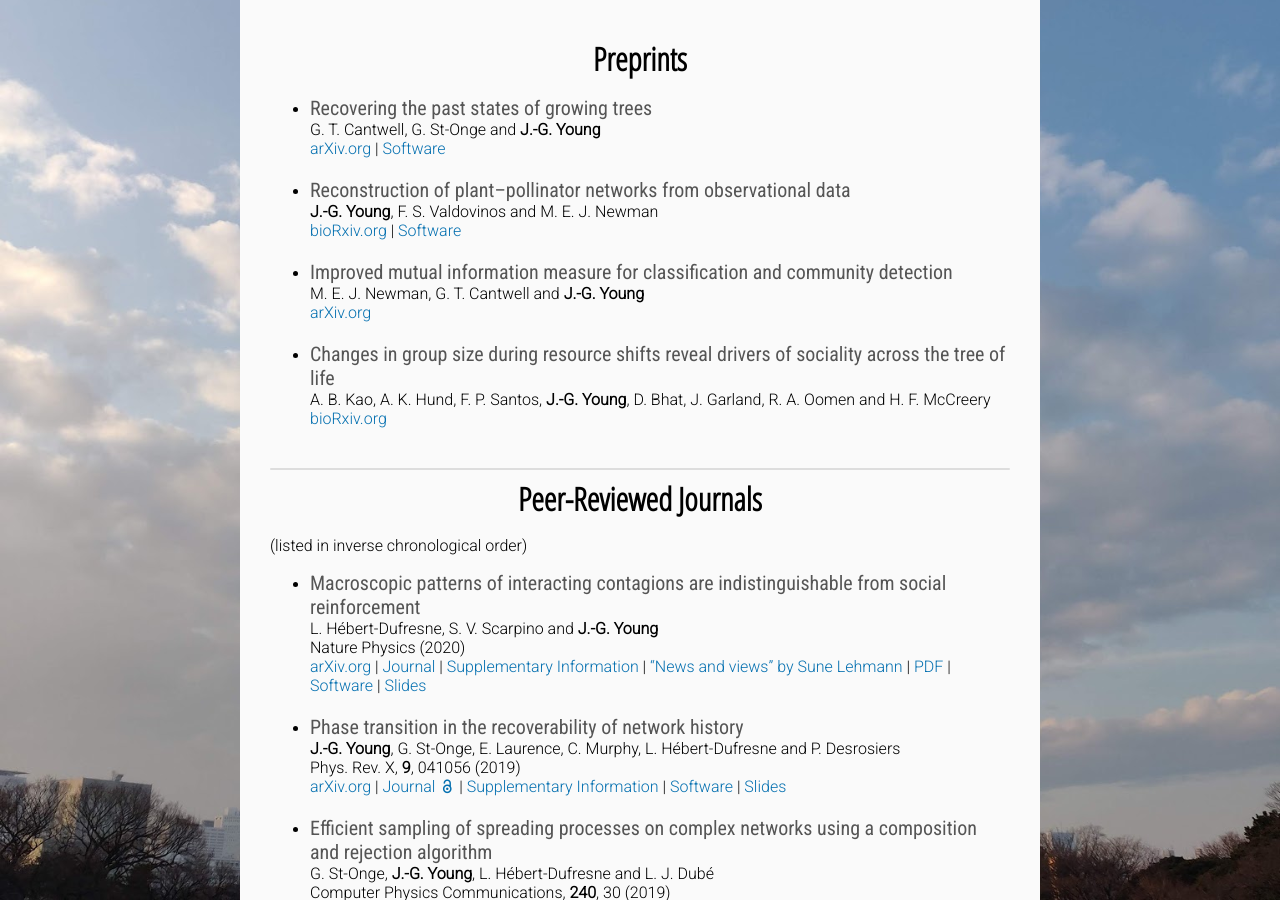
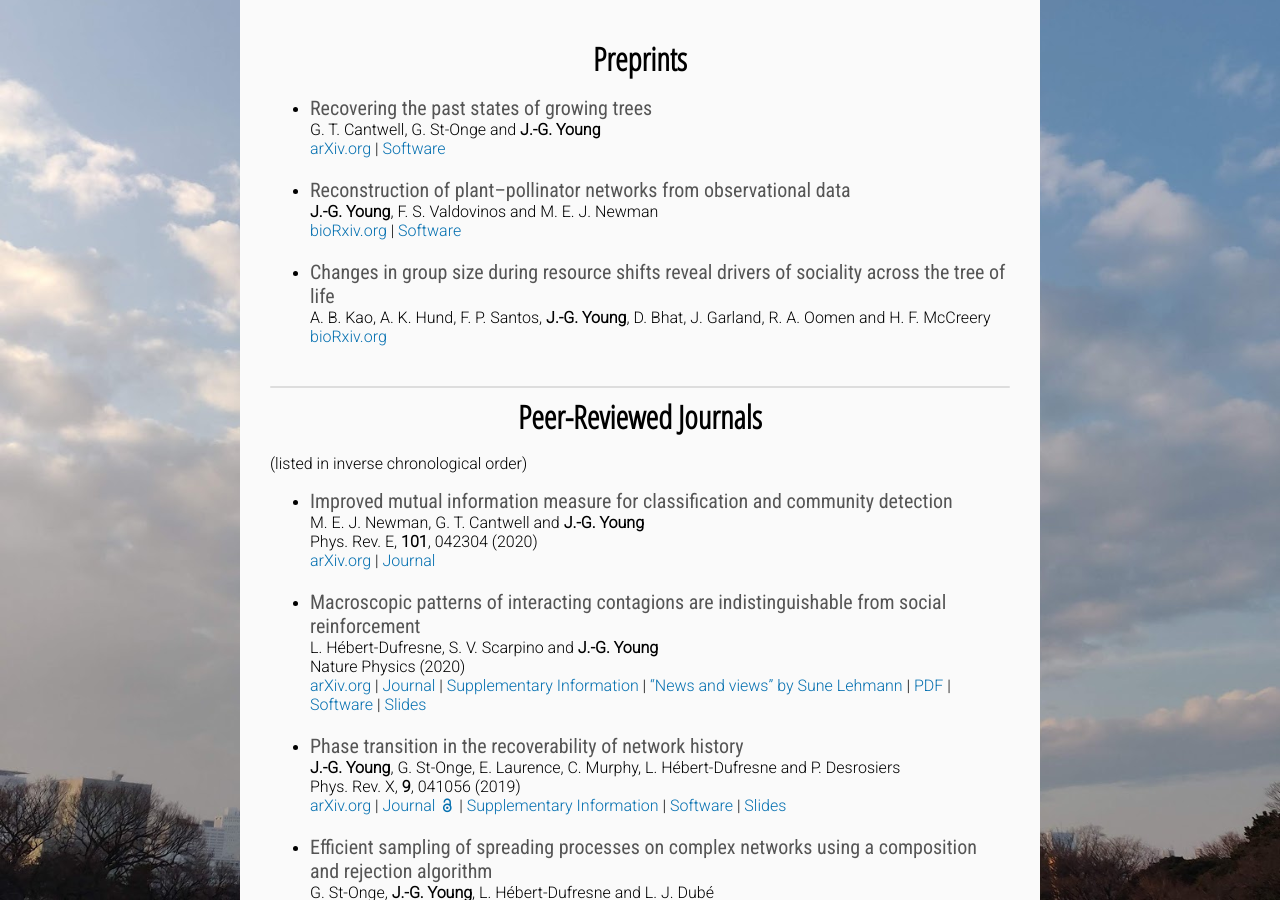
Before and after one commit to jg-you/jg-you.github.io, a Jekyll site: the page built from publications.md, in a window 1280 px wide and 900 px high, scrolled down 462 px. Built offline with Jekyll 4.4.1, drawn with Linux system fonts in a browser that asks for light colours; some web fonts are replaced; comment, search, counter and statistics services are not loaded; part of the change alters nothing that is shown.

Commit message:
Added RMI paper

```diff
--- a/publications.md
+++ b/publications.md
@@ -13,11 +13,6 @@ G. T. Cantwell, G. St-Onge and **J.-G. Young** <br/>
 * <span class="pub-title">Reconstruction of plant–pollinator networks from observational data</span><br/>
 **J.-G. Young**, F. S. Valdovinos and M. E. J. Newman <br/>
 [bioRxiv.org](https://www.biorxiv.org/content/10.1101/754077v1) | [Software](https://github.com/jg-you/plant-pollinator-inference)
-
-* <span class="pub-title">Improved mutual information measure for classification and community detection</span><br/>
-M. E. J. Newman, G. T. Cantwell and **J.-G. Young** <br/>
-[arXiv.org](https://arxiv.org/abs/1907.12581)
-
 * <span class="pub-title">Changes in group size during resource shifts reveal drivers of sociality across the tree of life</span><br/>
 A. B. Kao, A. K. Hund, F. P. Santos, **J.-G. Young**, D. Bhat, J. Garland, R. A. Oomen and H. F. McCreery<br/>
 [bioRxiv.org](https://doi.org/10.1101/2020.03.17.994343)
@@ -28,6 +23,12 @@ A. B. Kao, A. K. Hund, F. P. Santos, **J.-G. Young**, D. Bhat, J. Garland, R. A.
 ## Peer-Reviewed Journals
 
 <p>(listed in inverse chronological order)</p>
+
+
+* <span class="pub-title">Improved mutual information measure for classification and community detection</span><br/>
+M. E. J. Newman, G. T. Cantwell and **J.-G. Young** <br/>
+Phys. Rev. E, **101**, 042304 (2020)<br/>
+[arXiv.org](https://arxiv.org/abs/1907.12581) | [Journal](https://doi.org/10.1103/PhysRevE.101.042304)
 
 
 * <span class="pub-title">Macroscopic patterns of interacting contagions are indistinguishable from social reinforcement</span><br/>
```
